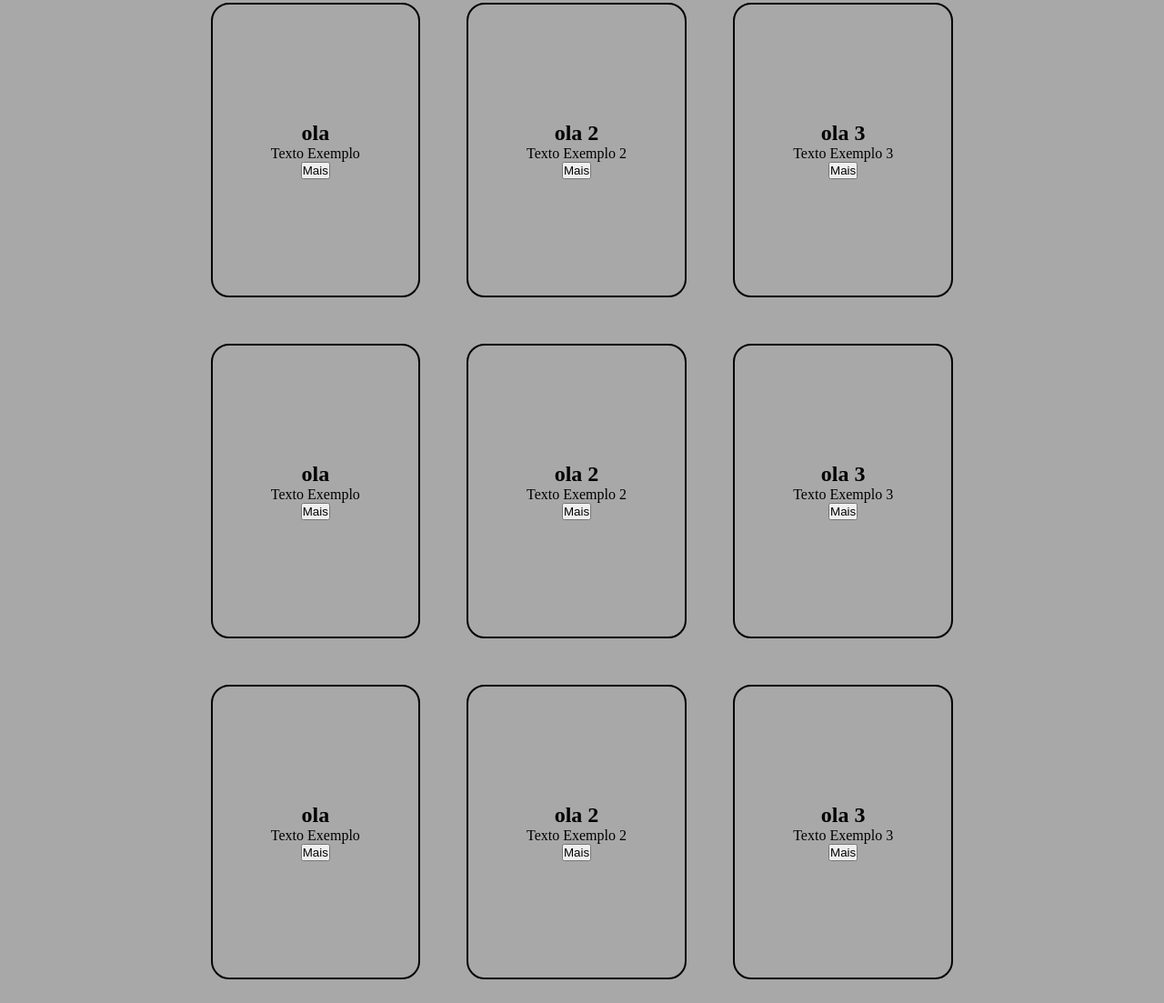
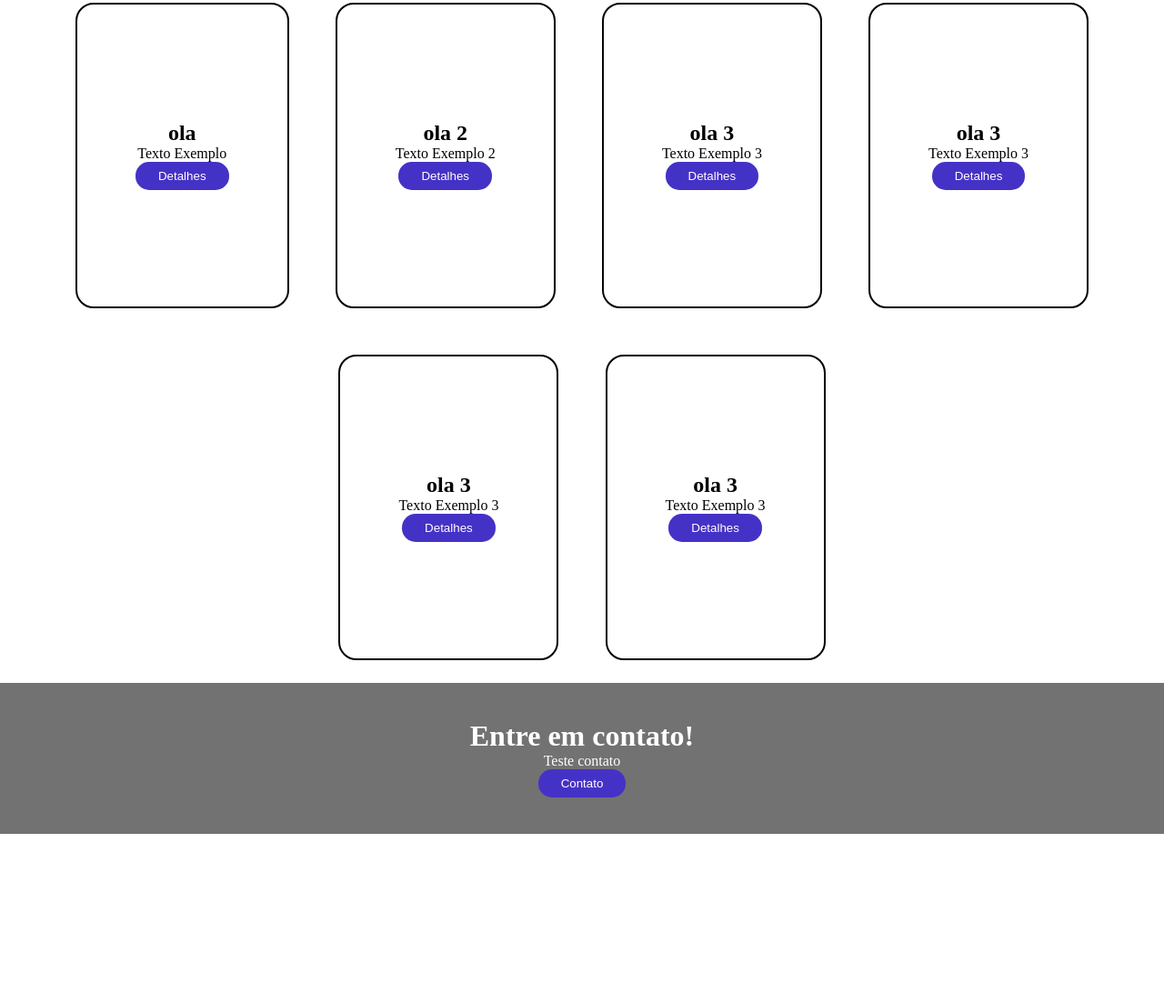
Before and after one commit to MateusTMF/portfolio, a plain HTML site: page index.html in a window 1280 px wide. Shown: the part 195-1298 px from the top of the page at 91% size. After the commit the page ends 1112 px from the top, so only its background shows below. Drawn offline with Linux system fonts and the light colour scheme.

Commit message:
Atualização

```diff
--- a/index.html
+++ b/index.html
@@ -36,7 +36,7 @@
 
             <div class="btn-contato">
                 <a href="#">
-                    <button>Contato</button>
+                    <button class="btn">Contato</button>
                 </a>
             </div><!--btn-contato-->
 
@@ -59,78 +59,57 @@
                 <h1>ola</h1>
                 <p>Texto Exemplo</p>
                 <a href="projeto01/projetoex01.html">
-                    <button>Mais</button>
+                    <button class="btn">Detalhes</button>
                 </a>
             </div>
             <div class="card">
                 <h1>ola 2</h1>
                 <p>Texto Exemplo 2</p>
                 <a href="projeto01/projetoex01.html">
-                    <button>Mais</button>
+                    <button class="btn">Detalhes</button>
                 </a>
             </div>
             <div class="card">
                 <h1>ola 3</h1>
                 <p>Texto Exemplo 3</p>
                 <a href="projeto01/projetoex01.html">
-                    <button>Mais</button>
-                </a>
-            </div>
-        </div>
-
-    </section>
-    <section class="portifolios">
-        <div class="container">
-            <div class="card">
-                <h1>ola</h1>
-                <p>Texto Exemplo</p>
-                <a href="projeto01/projetoex01.html">
-                    <button>Mais</button>
-                </a>
-            </div>
-            <div class="card">
-                <h1>ola 2</h1>
-                <p>Texto Exemplo 2</p>
-                <a href="projeto01/projetoex01.html">
-                    <button>Mais</button>
+                    <button class="btn">Detalhes</button>
                 </a>
             </div>
             <div class="card">
                 <h1>ola 3</h1>
                 <p>Texto Exemplo 3</p>
                 <a href="projeto01/projetoex01.html">
-                    <button>Mais</button>
-                </a>
-            </div>
-        </div>
-
-    </section>
-    <section class="portifolios">
-        <div class="container">
-            <div class="card">
-                <h1>ola</h1>
-                <p>Texto Exemplo</p>
-                <a href="projeto01/projetoex01.html">
-                    <button>Mais</button>
-                </a>
-            </div>
-            <div class="card">
-                <h1>ola 2</h1>
-                <p>Texto Exemplo 2</p>
-                <a href="projeto01/projetoex01.html">
-                    <button>Mais</button>
+                    <button class="btn">Detalhes</button>
                 </a>
             </div>
             <div class="card">
                 <h1>ola 3</h1>
                 <p>Texto Exemplo 3</p>
                 <a href="projeto01/projetoex01.html">
-                    <button>Mais</button>
+                    <button class="btn">Detalhes</button>
+                </a>
+            </div>
+            <div class="card">
+                <h1>ola 3</h1>
+                <p>Texto Exemplo 3</p>
+                <a href="projeto01/projetoex01.html">
+                    <button class="btn">Detalhes</button>
                 </a>
             </div>
         </div>
 
     </section>
+
+    <footer class="rodape">
+        <div class="contato">
+            <h1>Entre em contato!</h1>
+            <p>Teste contato</p>
+            <a href="" class="contato">
+                <button class="btn">Contato</button>
+            </a>
+        </div>
+    </footer>
 </body>
 
 </html>
--- a/style.css
+++ b/style.css
@@ -1,3 +1,4 @@
+/* Estilos Gerais */
 *{
     margin: 0;
     padding: 0;
@@ -10,9 +11,22 @@ body{
 
 header{
     padding: 10px 20px;
-    background-color: black;
+    background-color: #252440;
 }
 
+.btn{
+    padding: 8px 25px;
+    border-radius: 15px;
+    background-color: #4432c6;
+    color: #fff;
+    border: none;
+}
+
+.btn:hover{
+    scale: 1.04;
+}
+
+/* Estilo do cabeçalho */
 header a{
     color: white;
     text-decoration: none;
@@ -22,6 +36,7 @@ header .interface{
     display: flex;
     align-items: center;
     justify-content: space-between;
+    text-align: center;
 }
 
 header nav ul{
@@ -34,18 +49,20 @@ header nav ul li{
 }
 
 .text-topo-site{
-    background-color: rgb(102, 102, 102);
+    background-color: #727272;
     text-align: center;
     color: white;
 }
 
+/* Estilo dos portifolios */
+
 .portifolios{
-    background-color: rgb(168, 168, 168);
+    background-color: #fff;
 }
 .container{
-    background-color: ;
     display: flex;
     justify-content: center;
+    flex-wrap: wrap;
 }
 
 .card{
@@ -60,3 +77,16 @@ header nav ul li{
 .card:hover{
     scale: 1.05;
 }
+
+
+
+/* Estilo do rodaé */
+
+.rodape{
+    background-color: #727272;
+    color: #fff;
+    padding: 40px;
+}
+.contato{
+    text-align: center;
+}
```
